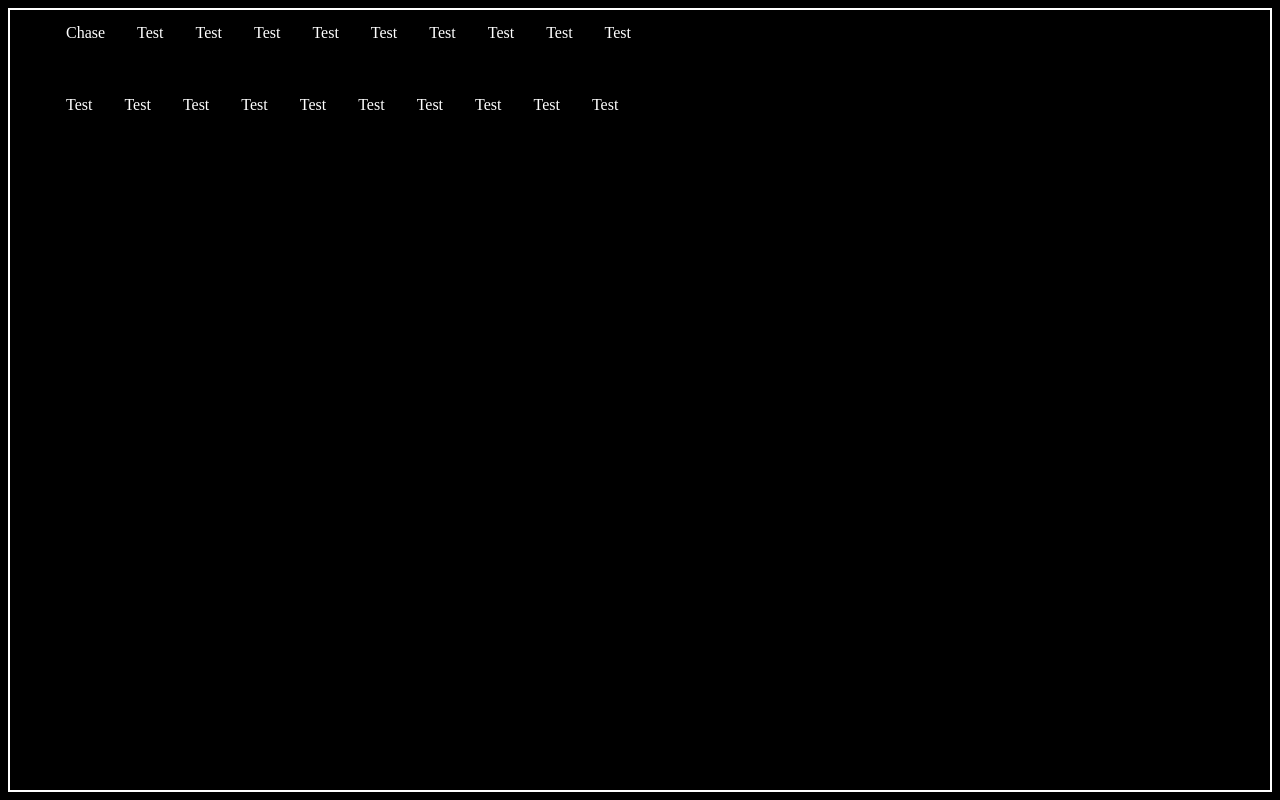
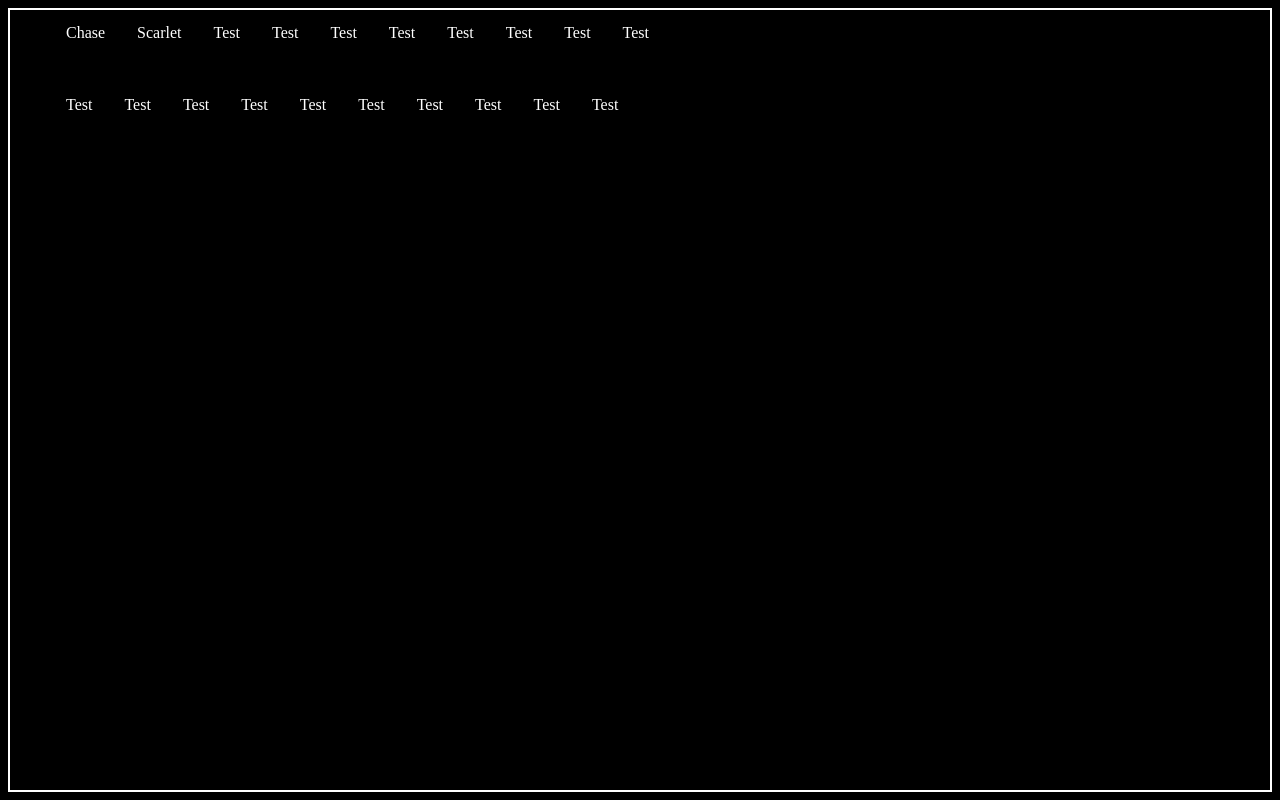
Before and after one commit to Smevy/TPTown, a plain HTML site: page index.html in a window 1280 px wide. Drawn offline with Linux system fonts and the light colour scheme.

Commit message:
Update index.html

```diff
--- a/index.html
+++ b/index.html
@@ -2,7 +2,7 @@
 <head>
  <ul>
 <li><a href="https://smevy.github.io/TPTown/Names/Chase.html">Chase</a></li>
-<li><a href="#Test">Test</a></li>
+<li><a href="https://smevy.github.io/TPTown/Names/Scarlet.html">Scarlet</a></li>
 <li><a href="#Test">Test</a></li>
 <li><a href="#Test">Test</a></li>
 <li><a href="#Test">Test</a></li>
```
